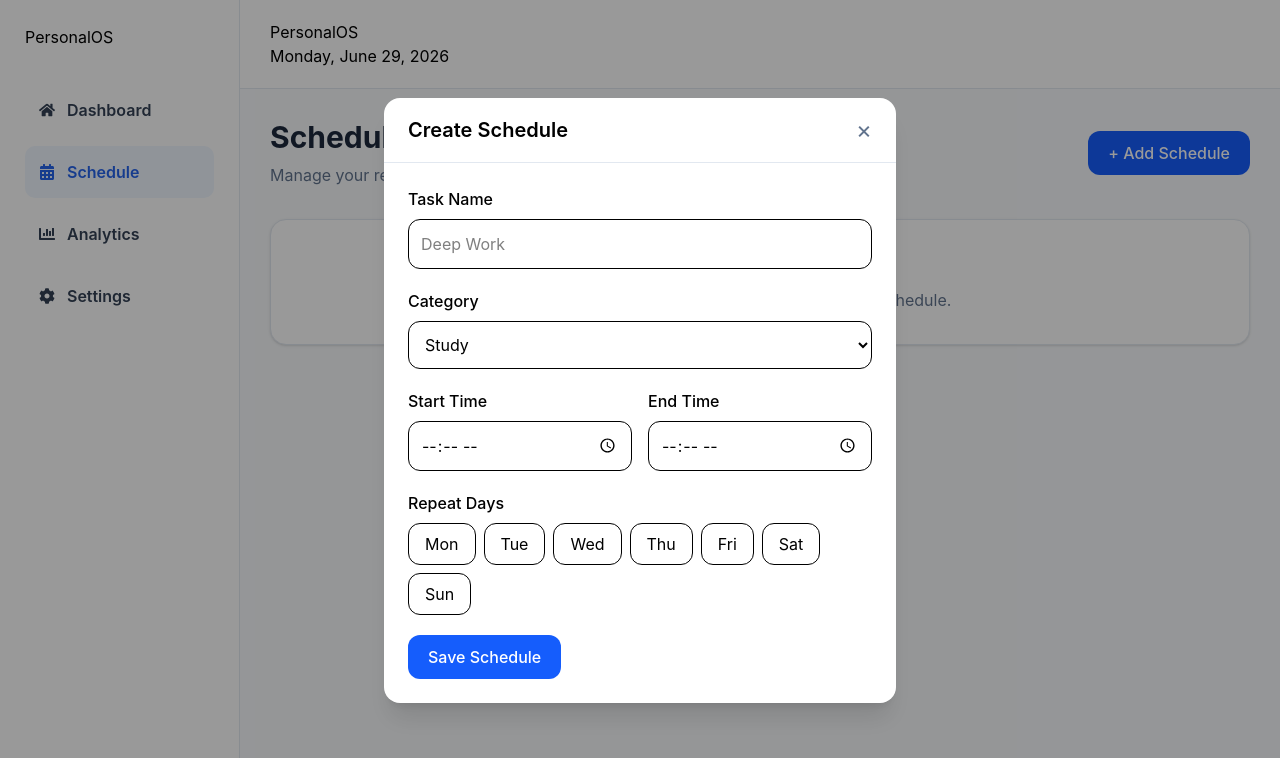
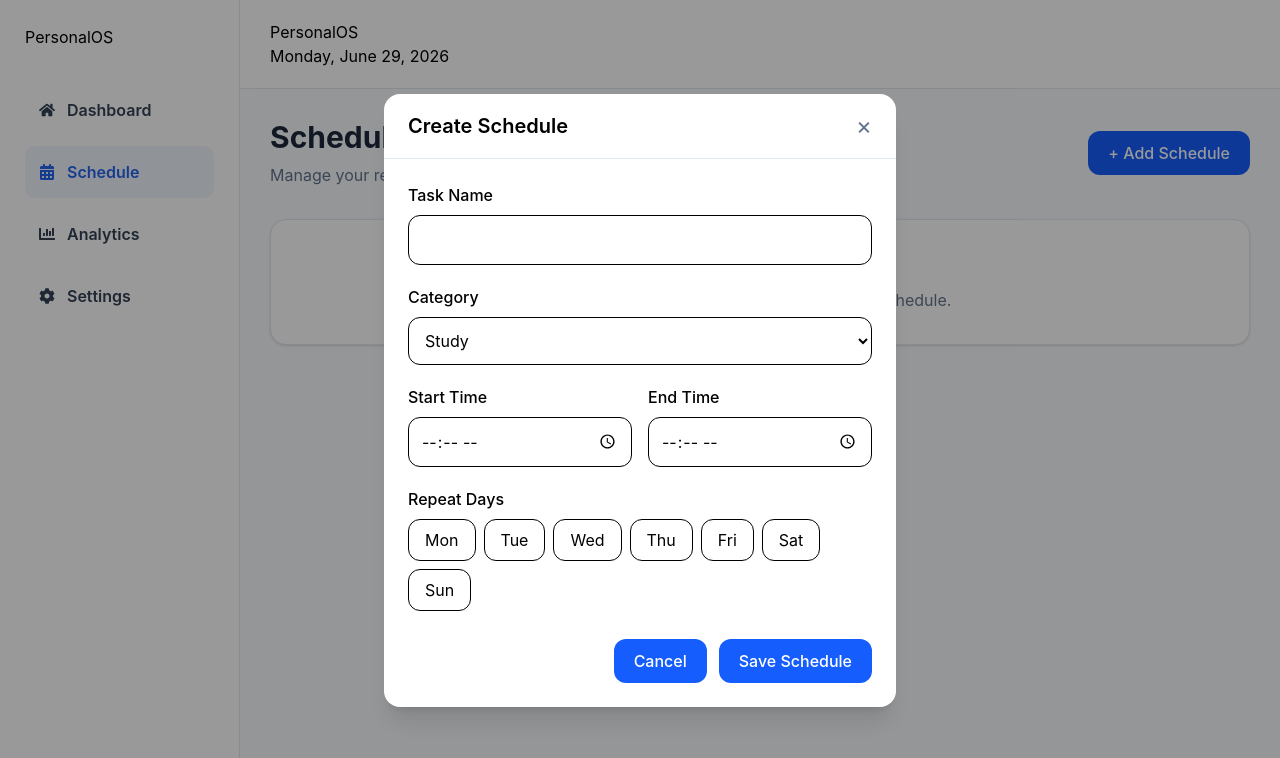
Before and after one commit to OneTime24/personal-os, a React (Vite) app: page /schedule in a window 1280 px wide. Both pictures are taken after a click on the button "+ Add Schedule". Shown: the top 758 px of the page. Built offline with nearby package versions, Linux system fonts and the light colour scheme.

Commit message:
added edit button for schedule

```diff
--- a/src/components/ScheduleCard.jsx
+++ b/src/components/ScheduleCard.jsx
@@ -1,6 +1,10 @@
 import Button from "./Button";
 
-function ScheduleCard({ schedule, onDelete }) {
+function ScheduleCard({
+  schedule,
+  onEdit,
+  onDelete,
+}) {
   return (
     <div className="bg-white rounded-2xl border border-slate-200 shadow-sm p-6">
       <div className="flex justify-between items-start">
@@ -13,27 +17,17 @@ function ScheduleCard({ schedule, onDelete }) {
             {schedule.category}
           </p>
         </div>
-
-        <Button
-          variant="danger"
-          onClick={() => onDelete(schedule.id)}
-        >
-          Delete
-        </Button>
       </div>
 
-      <div className="mt-5 space-y-3">
+      <div className="mt-5">
         <p>
-          <span className="font-medium">Time:</span>{" "}
+          <span className="font-medium">
+            Time:
+          </span>{" "}
           {schedule.startTime} → {schedule.endTime}
         </p>
 
-        <div>
-          <p className="font-medium mb-2">
-            Repeat
-          </p>
-
-          <div className="flex flex-wrap gap-2">
+        <div className="flex flex-wrap gap-2 mt-3">
           {schedule.repeatDays.map((day) => (
             <span
               key={day}
@@ -43,6 +37,22 @@ function ScheduleCard({ schedule, onDelete }) {
             </span>
           ))}
         </div>
+
+        <div className="flex gap-3 mt-6">
+          <Button
+            onClick={() => onEdit(schedule)}
+          >
+            Edit
+          </Button>
+
+          <Button
+            variant="danger"
+            onClick={() =>
+              onDelete(schedule.id)
+            }
+          >
+            Delete
+          </Button>
         </div>
       </div>
     </div>
--- a/src/components/ScheduleForm.jsx
+++ b/src/components/ScheduleForm.jsx
@@ -1,56 +1,77 @@
-import { useState } from "react";
+import { useEffect, useState } from "react";
 import Button from "./Button";
 
-function ScheduleForm({ onSubmit }) {
-  const [title, setTitle] = useState("");
-  const [category, setCategory] = useState("Study");
-  const [startTime, setStartTime] = useState("");
-  const [endTime, setEndTime] = useState("");
-  const [repeatDays, setRepeatDays] = useState([]);
+const DAYS = ["Mon", "Tue", "Wed", "Thu", "Fri", "Sat", "Sun"];
 
-  const days = ["Mon", "Tue", "Wed", "Thu", "Fri", "Sat", "Sun"];
+const DEFAULT_FORM = {
+  title: "",
+  category: "Study",
+  startTime: "",
+  endTime: "",
+  repeatDays: [],
+};
+
+function ScheduleForm({
+  initialData = null,
+  onSubmit,
+  onCancel,
+}) {
+  const [formData, setFormData] = useState(DEFAULT_FORM);
+
+  useEffect(() => {
+    if (initialData) {
+      setFormData(initialData);
+    } else {
+      setFormData(DEFAULT_FORM);
+    }
+  }, [initialData]);
+
+  function handleChange(e) {
+    const { name, value } = e.target;
+
+    setFormData((prev) => ({
+      ...prev,
+      [name]: value,
+    }));
+  }
 
   function toggleDay(day) {
-    if (repeatDays.includes(day)) {
-      setRepeatDays(repeatDays.filter((d) => d !== day));
-    } else {
-      setRepeatDays([...repeatDays, day]);
-    }
+    setFormData((prev) => ({
+      ...prev,
+      repeatDays: prev.repeatDays.includes(day)
+        ? prev.repeatDays.filter((d) => d !== day)
+        : [...prev.repeatDays, day],
+    }));
   }
 
   function handleSubmit(e) {
     e.preventDefault();
 
     if (
-      !title.trim() ||
-      !startTime ||
-      !endTime ||
-      repeatDays.length === 0
+      !formData.title.trim() ||
+      !formData.startTime ||
+      !formData.endTime ||
+      formData.repeatDays.length === 0
     ) {
-      alert("Please fill in all required fields.");
+      alert("Please complete all required fields.");
       return;
     }
 
     onSubmit({
-      id: crypto.randomUUID(),
-      title,
-      category,
-      startTime,
-      endTime,
-      repeatDays,
+      ...formData,
+      id: initialData?.id ?? crypto.randomUUID(),
     });
 
-    // Reset form
-    setTitle("");
-    setCategory("Study");
-    setStartTime("");
-    setEndTime("");
-    setRepeatDays([]);
+    if (!initialData) {
+      setFormData(DEFAULT_FORM);
+    }
   }
 
   return (
-    <form onSubmit={handleSubmit} className="space-y-5">
-      {/* Task Name */}
+    <form
+      onSubmit={handleSubmit}
+      className="space-y-5"
+    >
       <div>
         <label className="block mb-2 font-medium">
           Task Name
@@ -58,22 +79,22 @@ function ScheduleForm({ onSubmit }) {
 
         <input
           type="text"
-          value={title}
-          onChange={(e) => setTitle(e.target.value)}
-          placeholder="Deep Work"
+          name="title"
+          value={formData.title}
+          onChange={handleChange}
           className="w-full border rounded-xl p-3"
         />
       </div>
 
-      {/* Category */}
       <div>
         <label className="block mb-2 font-medium">
           Category
         </label>
 
         <select
-          value={category}
-          onChange={(e) => setCategory(e.target.value)}
+          name="category"
+          value={formData.category}
+          onChange={handleChange}
           className="w-full border rounded-xl p-3"
         >
           <option>Study</option>
@@ -85,7 +106,6 @@ function ScheduleForm({ onSubmit }) {
         </select>
       </div>
 
-      {/* Time */}
       <div className="grid grid-cols-2 gap-4">
         <div>
           <label className="block mb-2 font-medium">
@@ -94,8 +114,9 @@ function ScheduleForm({ onSubmit }) {
 
           <input
             type="time"
-            value={startTime}
-            onChange={(e) => setStartTime(e.target.value)}
+            name="startTime"
+            value={formData.startTime}
+            onChange={handleChange}
             className="w-full border rounded-xl p-3"
           />
         </div>
@@ -107,29 +128,29 @@ function ScheduleForm({ onSubmit }) {
 
           <input
             type="time"
-            value={endTime}
-            onChange={(e) => setEndTime(e.target.value)}
+            name="endTime"
+            value={formData.endTime}
+            onChange={handleChange}
             className="w-full border rounded-xl p-3"
           />
         </div>
       </div>
 
-      {/* Repeat Days */}
       <div>
         <label className="block mb-2 font-medium">
           Repeat Days
         </label>
 
         <div className="flex flex-wrap gap-2">
-          {days.map((day) => (
+          {DAYS.map((day) => (
             <button
               key={day}
               type="button"
               onClick={() => toggleDay(day)}
               className={`px-4 py-2 rounded-xl border transition ${
-                repeatDays.includes(day)
+                formData.repeatDays.includes(day)
                   ? "bg-blue-600 text-white border-blue-600"
-                  : "bg-white"
+                  : ""
               }`}
             >
               {day}
@@ -138,9 +159,20 @@ function ScheduleForm({ onSubmit }) {
         </div>
       </div>
 
-      <Button type="submit">
-        Save Schedule
-      </Button>
+      <div className="flex justify-end gap-3 pt-2">
+        {onCancel && (
+          <Button
+            type="button"
+            onClick={onCancel}
+          >
+            Cancel
+          </Button>
+        )}
+
+        <Button type="submit">
+          {initialData ? "Update Schedule" : "Save Schedule"}
+        </Button>
+      </div>
     </form>
   );
 }
--- a/src/pages/Schedule.jsx
+++ b/src/pages/Schedule.jsx
@@ -3,34 +3,62 @@ import { useEffect, useState } from "react";
 import Button from "../components/Button";
 import Modal from "../components/Modal";
 import PageHeader from "../components/PageHeader";
+import ScheduleCard from "../components/ScheduleCard";
 import ScheduleForm from "../components/ScheduleForm";
-import ScheduleCard from "../components/ScheduleCard";
-
 
 function Schedule() {
   const [schedules, setSchedules] = useState(() => {
-  const savedSchedules = localStorage.getItem("schedules");
+    const saved = localStorage.getItem("schedules");
+    return saved ? JSON.parse(saved) : [];
+  });
 
-  return savedSchedules ? JSON.parse(savedSchedules) : [];
-});
   const [isModalOpen, setIsModalOpen] = useState(false);
+  const [editingSchedule, setEditingSchedule] = useState(null);
 
   useEffect(() => {
-  localStorage.setItem(
-    "schedules",
-    JSON.stringify(schedules)
-  );
-}, [schedules]);
+    localStorage.setItem(
+      "schedules",
+      JSON.stringify(schedules)
+    );
+  }, [schedules]);
 
-  function addSchedule(schedule) {
+  function handleCreate(schedule) {
     setSchedules((prev) => [...prev, schedule]);
     setIsModalOpen(false);
   }
 
-  function deleteSchedule(id) {
+  function handleUpdate(updatedSchedule) {
+    setSchedules((prev) =>
+      prev.map((schedule) =>
+        schedule.id === updatedSchedule.id
+          ? updatedSchedule
+          : schedule
+      )
+    );
+
+    setEditingSchedule(null);
+    setIsModalOpen(false);
+  }
+
+  function handleDelete(id) {
     setSchedules((prev) =>
       prev.filter((schedule) => schedule.id !== id)
     );
+  }
+
+  function openCreateModal() {
+    setEditingSchedule(null);
+    setIsModalOpen(true);
+  }
+
+  function openEditModal(schedule) {
+    setEditingSchedule(schedule);
+    setIsModalOpen(true);
+  }
+
+  function closeModal() {
+    setEditingSchedule(null);
+    setIsModalOpen(false);
   }
 
   return (
@@ -39,7 +67,7 @@ function Schedule() {
         title="Schedule"
         subtitle="Manage your recurring schedules."
       >
-        <Button onClick={() => setIsModalOpen(true)}>
+        <Button onClick={openCreateModal}>
           + Add Schedule
         </Button>
       </PageHeader>
@@ -60,7 +88,8 @@ function Schedule() {
             <ScheduleCard
               key={schedule.id}
               schedule={schedule}
-              onDelete={deleteSchedule}
+              onEdit={openEditModal}
+              onDelete={handleDelete}
             />
           ))}
         </div>
@@ -68,10 +97,22 @@ function Schedule() {
 
       <Modal
         isOpen={isModalOpen}
-        title="Create Schedule"
-        onClose={() => setIsModalOpen(false)}
+        title={
+          editingSchedule
+            ? "Edit Schedule"
+            : "Create Schedule"
+        }
+        onClose={closeModal}
       >
-        <ScheduleForm onSubmit={addSchedule} />
+        <ScheduleForm
+          initialData={editingSchedule}
+          onSubmit={
+            editingSchedule
+              ? handleUpdate
+              : handleCreate
+          }
+          onCancel={closeModal}
+        />
       </Modal>
     </div>
   );
```
Lines whose indentation alone changed are shown as unchanged.
